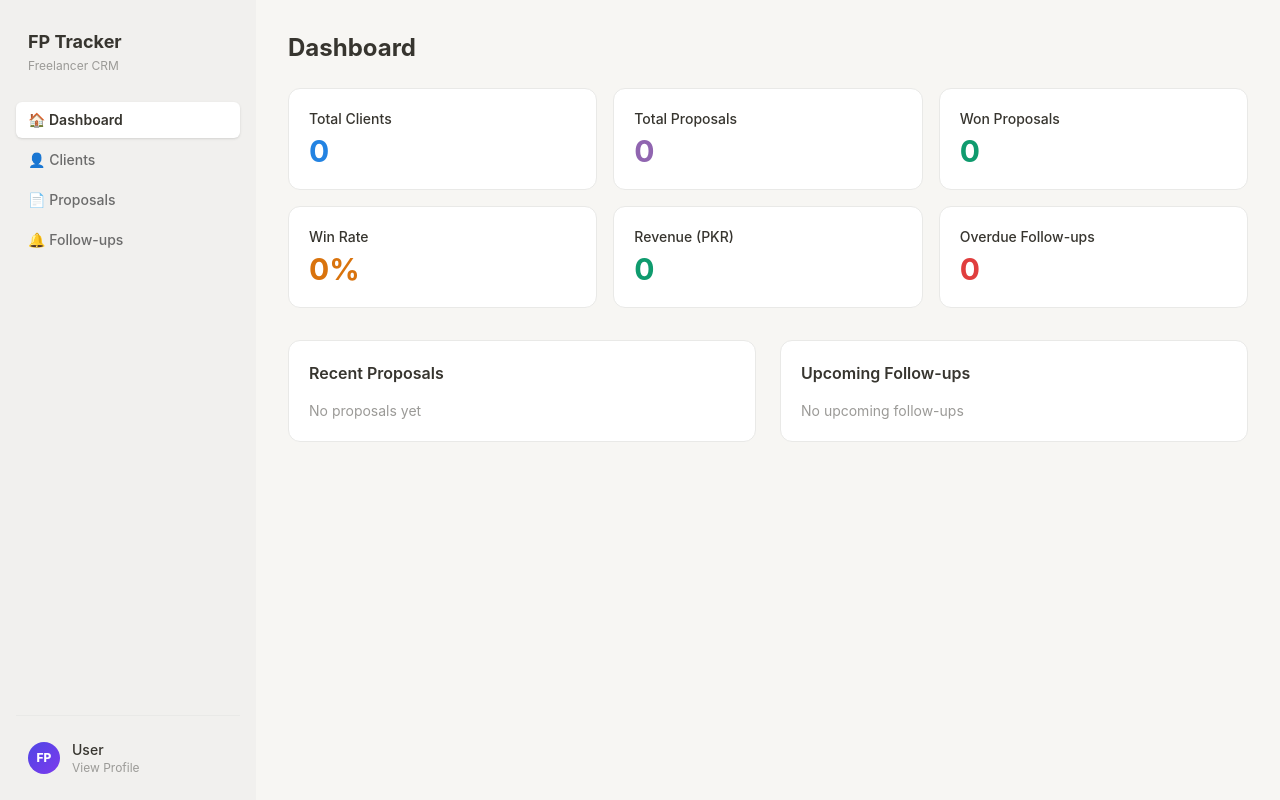
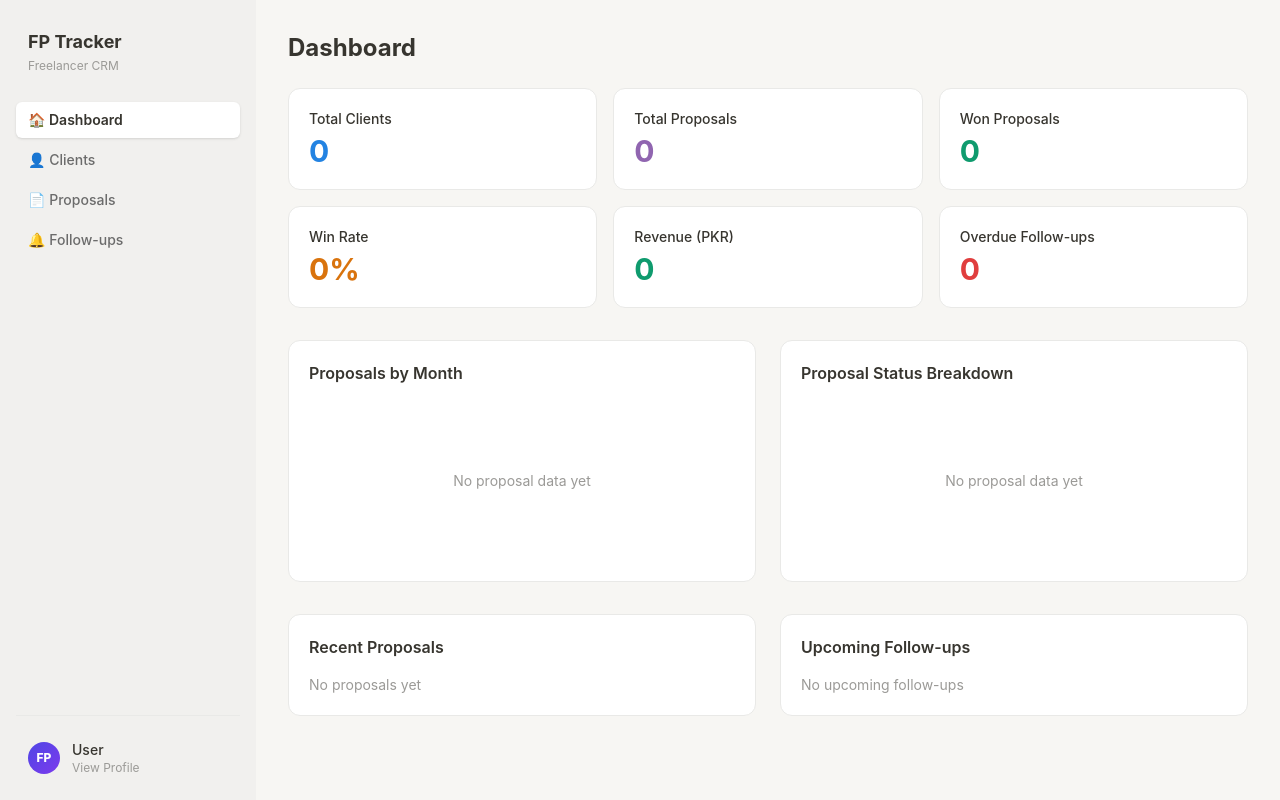
Before and after one commit to html-moiz03/freelancer-proposal-tracker, a React (Vite) app: page /dashboard in a window 1280 px wide. Built offline with nearby package versions, Linux system fonts and the light colour scheme.

Commit message:
feat: add Recharts bar chart and pie chart to Dashboard

```diff
--- a/package.json
+++ b/package.json
@@ -15,6 +15,7 @@
     "react": "^19.2.7",
     "react-dom": "^19.2.7",
     "react-router-dom": "^7.18.1",
+    "recharts": "^3.10.1",
     "tailwind": "^4.0.0"
   },
   "devDependencies": {
--- a/src/pages/Clients.jsx
+++ b/src/pages/Clients.jsx
@@ -17,6 +17,7 @@ export default function Clients() {
     if (!form.name.trim()) newErrors.name = 'Name is required'
     if (!form.email.trim()) newErrors.email = 'Email is required'
     else if (!/\S+@\S+\.\S+/.test(form.email)) newErrors.email = 'Email is invalid'
+    else if (clients.some((c) => c.email === form.email && c.id !== editId)) newErrors.email = 'A client with this email already exists'
     if (!form.phone.trim()) newErrors.phone = 'Phone is required'
     return newErrors
   }
--- a/src/pages/Dashboard.jsx
+++ b/src/pages/Dashboard.jsx
@@ -1,4 +1,18 @@
 import { useApp } from '../context/AppContext'
+import {
+  BarChart, Bar, XAxis, YAxis, CartesianGrid, Tooltip, ResponsiveContainer,
+  PieChart, Pie, Cell, Legend
+} from 'recharts'
+
+const STATUS_COLORS_PIE = {
+  Draft: '#9B9A97',
+  Sent: '#3B82F6',
+  'In Review': '#F59E0B',
+  Won: '#10B981',
+  Lost: '#EF4444',
+}
+
+const MONTHS = ['Jan', 'Feb', 'Mar', 'Apr', 'May', 'Jun', 'Jul', 'Aug', 'Sep', 'Oct', 'Nov', 'Dec']
 
 export default function Dashboard() {
   const { clients, proposals, followups } = useApp()
@@ -21,6 +35,21 @@ export default function Dashboard() {
     { label: 'Revenue (PKR)', value: totalRevenue.toLocaleString(), color: '#0F9B6E' },
     { label: 'Overdue Follow-ups', value: overdueFollowups, color: '#E03E3E' },
   ]
+
+  // Bar chart data — proposals per month
+  const barData = MONTHS.map((month, i) => ({
+    month,
+    proposals: proposals.filter((p) => {
+      const d = new Date(p.deadline)
+      return d.getMonth() === i
+    }).length
+  }))
+
+  // Pie chart data — status breakdown
+  const statusCounts = ['Draft', 'Sent', 'In Review', 'Won', 'Lost'].map((status) => ({
+    name: status,
+    value: proposals.filter((p) => p.status === status).length
+  })).filter((d) => d.value > 0)
 
   const recentProposals = [...proposals].reverse().slice(0, 5)
   const upcomingFollowups = followups
@@ -55,6 +84,69 @@ export default function Dashboard() {
         ))}
       </div>
 
+      {/* Charts Row */}
+      <div className="grid grid-cols-2 gap-6 mb-8">
+
+        {/* Bar Chart */}
+        <div className="rounded-xl p-5 border" style={{ backgroundColor: '#FFFFFF', borderColor: '#E9E9E7' }}>
+          <h3 className="font-semibold mb-4" style={{ color: '#37352F' }}>Proposals by Month</h3>
+          {proposals.length === 0 ? (
+            <div className="flex items-center justify-center h-40" style={{ color: '#9B9A97' }}>
+              <p className="text-sm">No proposal data yet</p>
+            </div>
+          ) : (
+            <ResponsiveContainer width="100%" height={200}>
+              <BarChart data={barData} margin={{ top: 0, right: 0, left: -20, bottom: 0 }}>
+                <CartesianGrid strokeDasharray="3 3" stroke="#F1F0EE" />
+                <XAxis dataKey="month" tick={{ fontSize: 11, fill: '#9B9A97' }} />
+                <YAxis tick={{ fontSize: 11, fill: '#9B9A97' }} allowDecimals={false} />
+                <Tooltip
+                  contentStyle={{ borderRadius: '8px', border: '1px solid #E9E9E7', fontSize: '12px' }}
+                />
+                <Bar dataKey="proposals" fill="#4F46E5" radius={[4, 4, 0, 0]} />
+              </BarChart>
+            </ResponsiveContainer>
+          )}
+        </div>
+
+        {/* Pie Chart */}
+        <div className="rounded-xl p-5 border" style={{ backgroundColor: '#FFFFFF', borderColor: '#E9E9E7' }}>
+          <h3 className="font-semibold mb-4" style={{ color: '#37352F' }}>Proposal Status Breakdown</h3>
+          {statusCounts.length === 0 ? (
+            <div className="flex items-center justify-center h-40" style={{ color: '#9B9A97' }}>
+              <p className="text-sm">No proposal data yet</p>
+            </div>
+          ) : (
+            <ResponsiveContainer width="100%" height={200}>
+              <PieChart>
+                <Pie
+                  data={statusCounts}
+                  cx="50%"
+                  cy="50%"
+                  innerRadius={50}
+                  outerRadius={80}
+                  paddingAngle={3}
+                  dataKey="value"
+                >
+                  {statusCounts.map((entry) => (
+                    <Cell key={entry.name} fill={STATUS_COLORS_PIE[entry.name]} />
+                  ))}
+                </Pie>
+                <Tooltip
+                  contentStyle={{ borderRadius: '8px', border: '1px solid #E9E9E7', fontSize: '12px' }}
+                />
+                <Legend
+                  iconType="circle"
+                  iconSize={8}
+                  wrapperStyle={{ fontSize: '12px' }}
+                />
+              </PieChart>
+            </ResponsiveContainer>
+          )}
+        </div>
+      </div>
+
+      {/* Recent Activity Row */}
       <div className="grid grid-cols-2 gap-6">
         {/* Recent Proposals */}
         <div className="rounded-xl p-5 border" style={{ backgroundColor: '#FFFFFF', borderColor: '#E9E9E7' }}>
```
Also changed, not shown: 1 other file (tests, documents, lock files or other folders).
